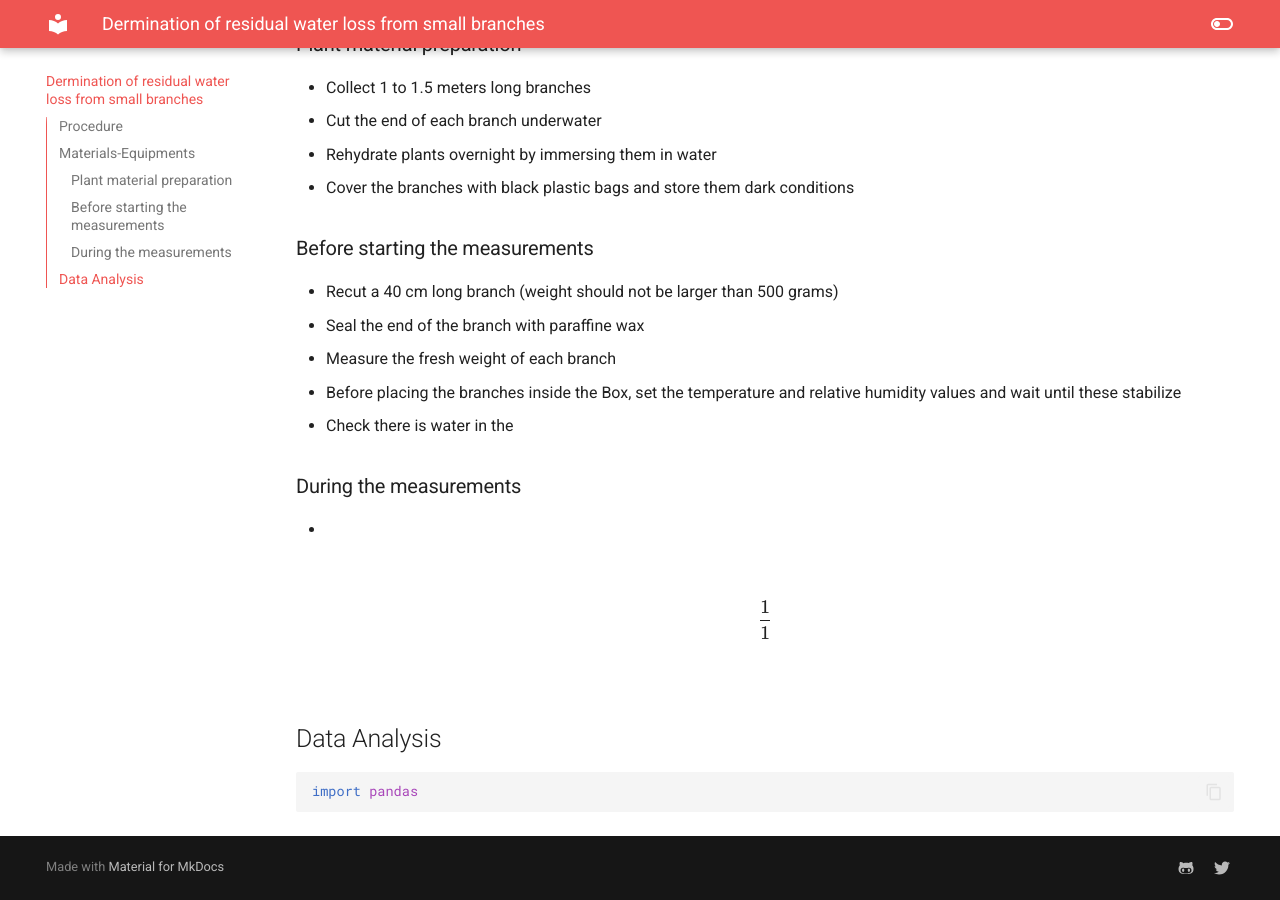
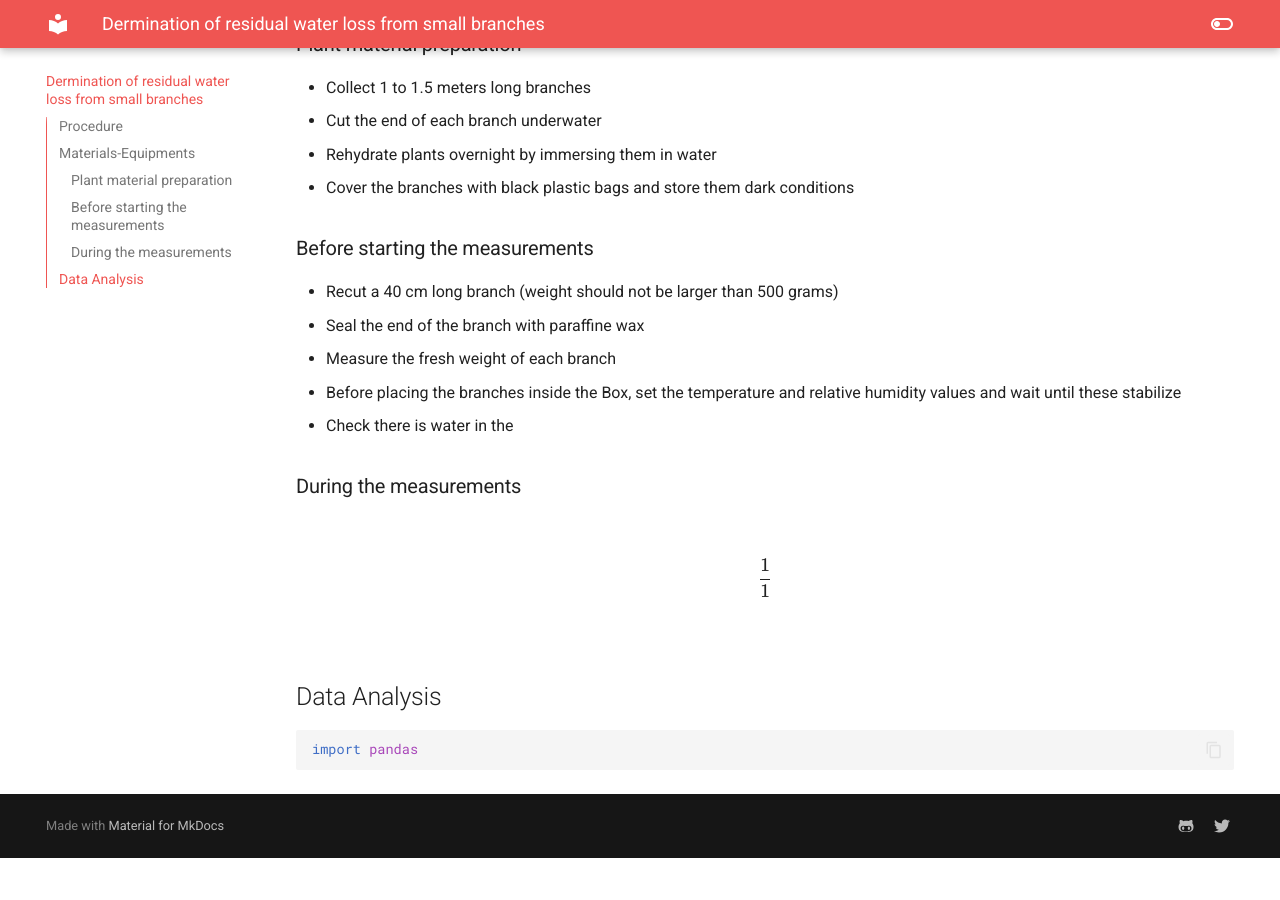
Before and after one commit to ecamo19/droughtbox_documentation, an MkDocs documentation site: the page built from docs/3_test_experiment_1.md, in a window 1280 px wide and 900 px high, scrolled down 549 px. Built offline with MkDocs 1.6.1 and Material for MkDocs 9.7.7, drawn with Linux system fonts in a browser that asks for light colours; after the commit the page ends 1407 px from its top, so only the background shows below that.

Commit message:
vault backup: 2023-08-31 14:13:36

```diff
--- a/docs/3_test_experiment_1.md
+++ b/docs/3_test_experiment_1.md
@@ -29,9 +29,8 @@ This protocol describes how to measure g<sub>res</sub> under __constant temperat
 + Check there is water in the
 ### During the measurements
 
-+
+$$\frac{1}{1}$$
 
-$$\frac{1}{1}$$
 
 
 ## Data Analysis
```
Also changed, not shown: 1 other file.
